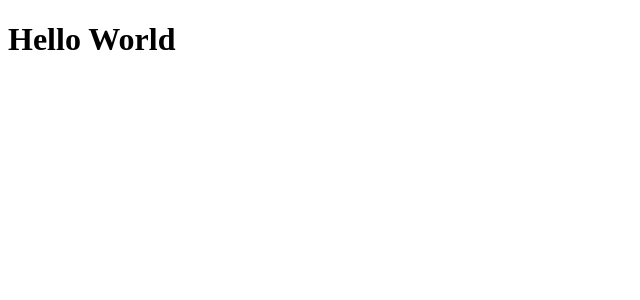
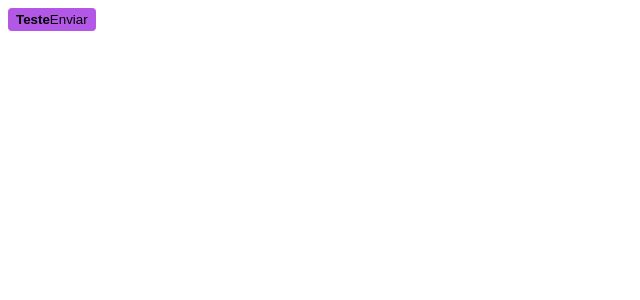
Before and after one commit to fabiomoura-m/ignite-shop, a Next.js app: page / in a window 1280 px wide. Shown: the top 300 px of the page, without its empty margins (0-640 px from the left). Built offline with nearby package versions, Linux system fonts and the light colour scheme.

Commit message:
Estrutura visual - Configurando Stitches

```diff
--- a/package.json
+++ b/package.json
@@ -9,6 +9,7 @@
     "lint": "next lint"
   },
   "dependencies": {
+    "@stitches/react": "^1.2.8",
     "@types/node": "18.11.9",
     "@types/react": "18.0.25",
     "@types/react-dom": "18.0.8",
--- a/src/pages/_document.tsx
+++ b/src/pages/_document.tsx
@@ -1,4 +1,5 @@
 import { Html, Head, Main, NextScript } from 'next/document';
+import { getCssText } from '../styles';
 
 export default function Document() {
     return (
@@ -14,6 +15,10 @@
                     href="https://fonts.googleapis.com/css2?family=Roboto:wght@400;700&display=swap"
                     rel="stylesheet"
                 />
+                <style
+                    id="stitches"
+                    dangerouslySetInnerHTML={{ __html: getCssText() }}
+                />
             </Head>
             <body>
                 <Main />
--- a/src/pages/index.tsx
+++ b/src/pages/index.tsx
@@ -1,3 +1,25 @@
+import { styled } from '../styles';
+
+const Button = styled('button', {
+    backgroundColor: '$rocketseat',
+    borderRadius: 4,
+    border: 0,
+    padding: '4px 8px',
+
+    span: {
+        fontWeight: 'bold'
+    },
+
+    '&:hover': {
+        filter: 'brightness(0.8)'
+    }
+});
+
 export default function Home() {
-    return <h1>Hello World</h1>;
+    return (
+        <Button>
+            <span>Teste</span>
+            Enviar
+        </Button>
+    );
 }
--- /dev/null
+++ b/src/styles/index.ts
@@ -0,0 +1,18 @@
+import { createStitches } from '@stitches/react';
+
+export const {
+    config,
+    styled,
+    css,
+    globalCss,
+    keyframes,
+    getCssText,
+    theme,
+    createTheme
+} = createStitches({
+    theme: {
+        colors: {
+            rocketseat: '#b257e6'
+        }
+    }
+});
```
Also changed, not shown: 1 other file (tests, documents, lock files or other folders).
